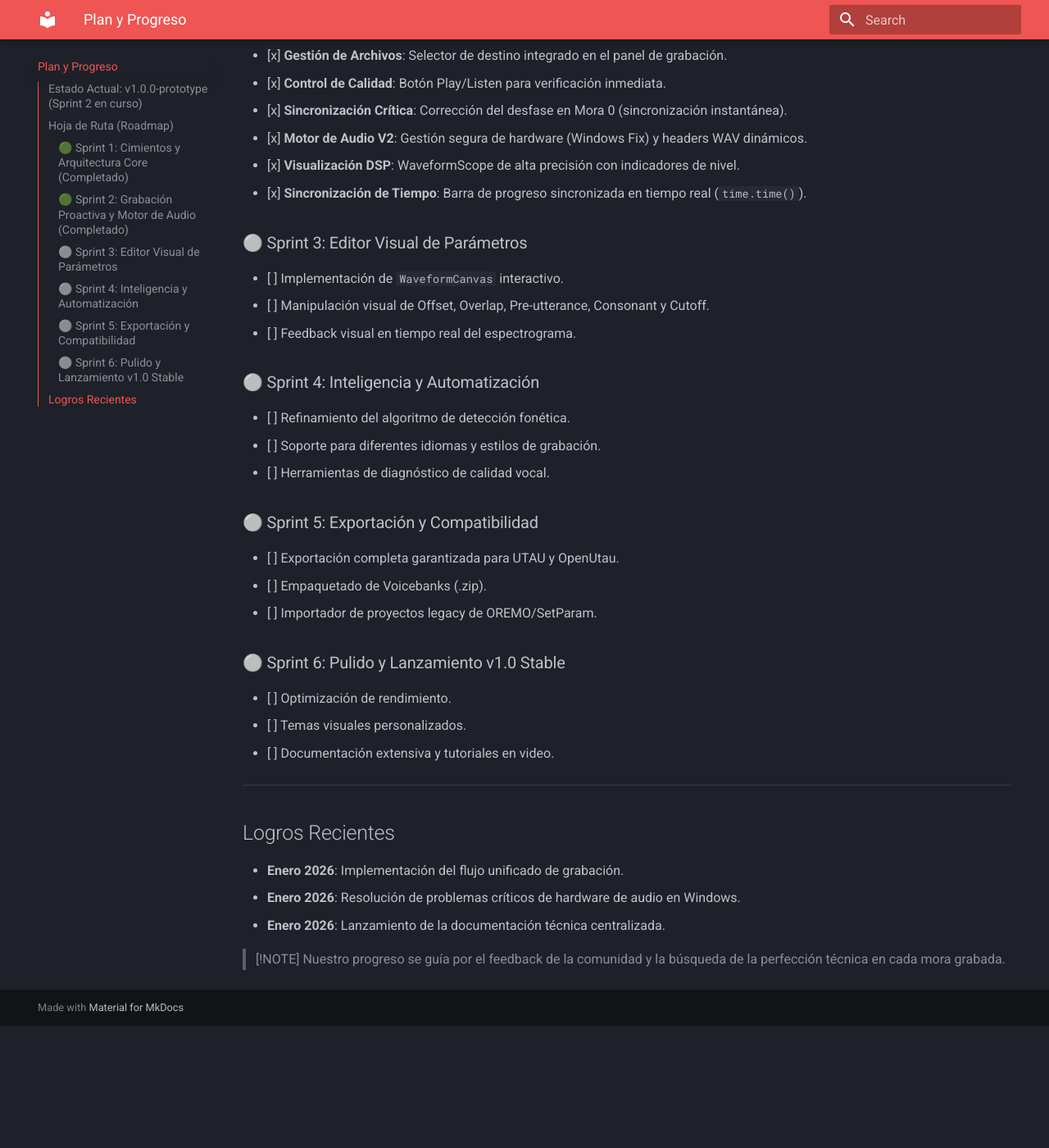
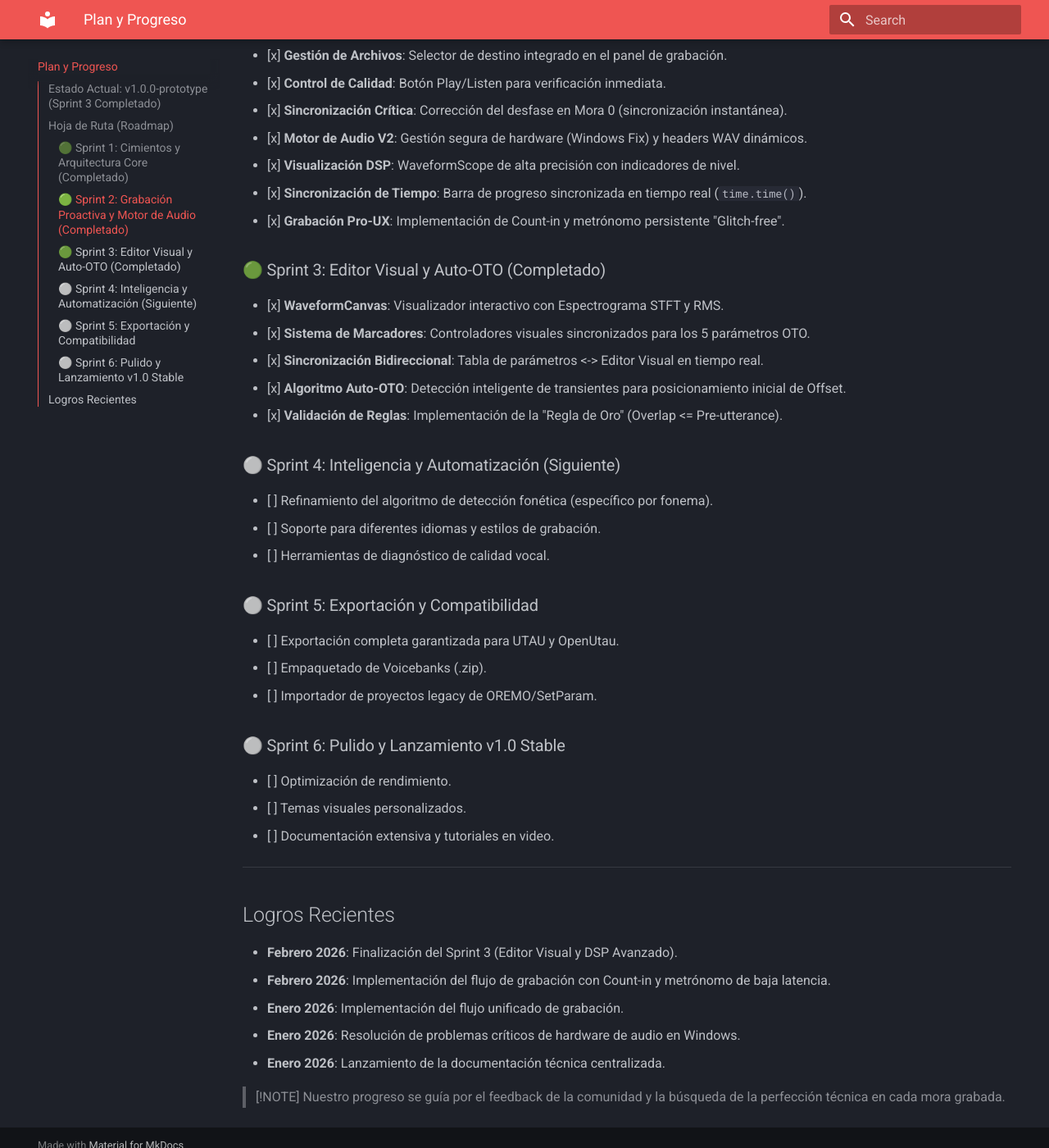
Before and after one commit to lxisus/VocalParam, an MkDocs documentation site: the page built from docs/roadmap.md, in a window 1280 px wide and 1400 px high, scrolled down 767 px. Shown: the whole window at 82% size. Built offline with MkDocs 1.6.1 and Material for MkDocs 9.7.7, drawn with Linux system fonts in a browser that asks for light colours; before the commit the page ends 2018 px from its top, so only the background shows below that; some of the changed text lies outside the part shown.

Commit message:
docs: Update changelog, roadmap, and index for Sprint 3 Completion

```diff
--- a/docs/roadmap.md
+++ b/docs/roadmap.md
@@ -2,7 +2,7 @@
 
 VocalParam es un proyecto ambicioso que busca redefinir la creación de voicebanks. Este documento detalla nuestra hoja de ruta, los hitos alcanzados y lo que está por venir.
 
-## Estado Actual: v1.0.0-prototype (Sprint 2 en curso)
+## Estado Actual: v1.0.0-prototype (Sprint 3 Completado)
 
 Estamos operando bajo la filosofía **Zero-Switch**, unificando la grabación y parametrización en una sola experiencia técnica de primer nivel.
 
@@ -24,14 +24,17 @@ Estamos operando bajo la filosofía **Zero-Switch**, unificando la grabación y
 - [x] **Motor de Audio V2**: Gestión segura de hardware (Windows Fix) y headers WAV dinámicos.
 - [x] **Visualización DSP**: WaveformScope de alta precisión con indicadores de nivel.
 - [x] **Sincronización de Tiempo**: Barra de progreso sincronizada en tiempo real (`time.time()`).
+- [x] **Grabación Pro-UX**: Implementación de Count-in y metrónomo persistente "Glitch-free".
 
-### ⚪ Sprint 3: Editor Visual de Parámetros
-- [ ] Implementación de `WaveformCanvas` interactivo.
-- [ ] Manipulación visual de Offset, Overlap, Pre-utterance, Consonant y Cutoff.
-- [ ] Feedback visual en tiempo real del espectrograma.
+### 🟢 Sprint 3: Editor Visual y Auto-OTO (Completado)
+- [x] **WaveformCanvas**: Visualizador interactivo con Espectrograma STFT y RMS.
+- [x] **Sistema de Marcadores**: Controladores visuales sincronizados para los 5 parámetros OTO.
+- [x] **Sincronización Bidireccional**: Tabla de parámetros <-> Editor Visual en tiempo real.
+- [x] **Algoritmo Auto-OTO**: Detección inteligente de transientes para posicionamiento inicial de Offset.
+- [x] **Validación de Reglas**: Implementación de la "Regla de Oro" (Overlap <= Pre-utterance).
 
-### ⚪ Sprint 4: Inteligencia y Automatización
-- [ ] Refinamiento del algoritmo de detección fonética.
+### ⚪ Sprint 4: Inteligencia y Automatización (Siguiente)
+- [ ] Refinamiento del algoritmo de detección fonética (específico por fonema).
 - [ ] Soporte para diferentes idiomas y estilos de grabación.
 - [ ] Herramientas de diagnóstico de calidad vocal.
 
@@ -48,6 +51,8 @@ Estamos operando bajo la filosofía **Zero-Switch**, unificando la grabación y
 ---
 
 ## Logros Recientes
+- **Febrero 2026**: Finalización del Sprint 3 (Editor Visual y DSP Avanzado).
+- **Febrero 2026**: Implementación del flujo de grabación con Count-in y metrónomo de baja latencia.
 - **Enero 2026**: Implementación del flujo unificado de grabación.
 - **Enero 2026**: Resolución de problemas críticos de hardware de audio en Windows.
 - **Enero 2026**: Lanzamiento de la documentación técnica centralizada.
```
Also changed, not shown: docs/changelog.md (+17 -0 lines), docs/index.md (+6 -5 lines).
